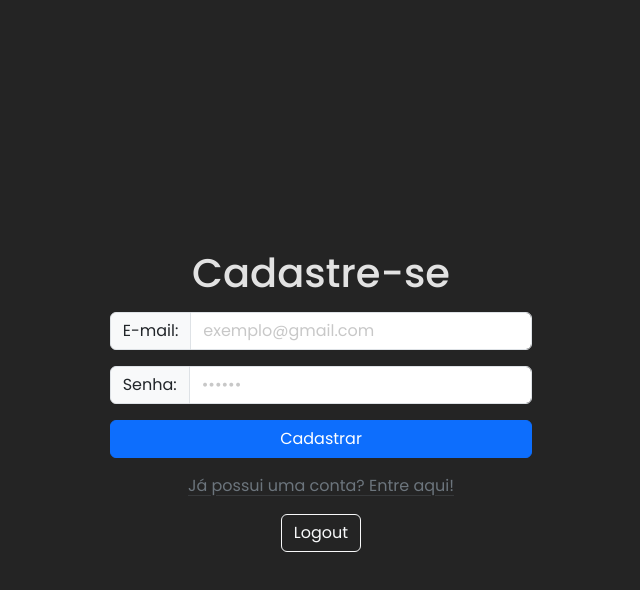
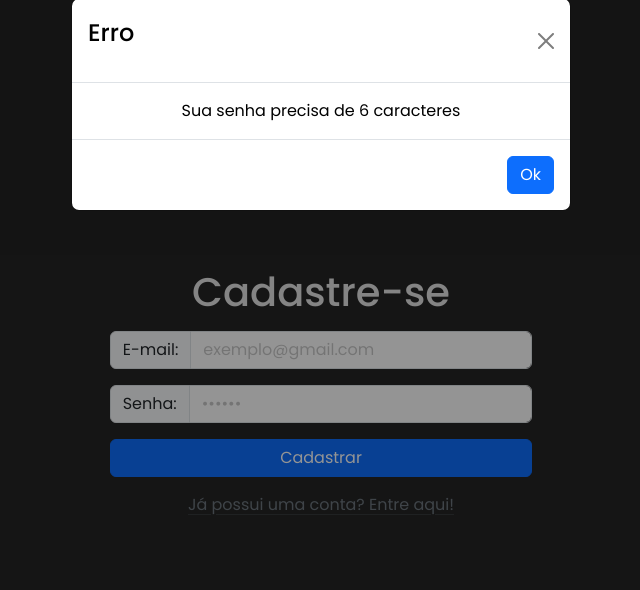
Before and after one commit to SenaNilo/Gerenciador-Tarefas-React, a React (Vite) app: page /cadastro in a window 1280 px wide. Both pictures are taken after a click on the button "Cadastrar". Shown: the top 590 px of the page, without its empty margins (319-959 px from the left). Built offline with nearby package versions, Linux system fonts and the light colour scheme; a web font is replaced by a local one.

Commit message:
Modal Made

```diff
--- a/src/App.css
+++ b/src/App.css
@@ -37,3 +37,19 @@ section.tarefas{
   height: auto;
   padding: 6rem 0 2rem 0;
 }
+
+/*    opacity: 1;
+    display: block;
+    color: black;*/
+
+.active{
+  opacity: 1!important;
+  display: block!important;
+  background: #0000006b;
+  color: black;
+}
+.desactive{
+  opacity: 0!important;
+  display: none!important;
+  color: black;
+}
--- a/src/App.tsx
+++ b/src/App.tsx
@@ -17,7 +17,7 @@ const router = createBrowserRouter([
   },
   {
     path: '/tarefas',
-    element: <Tarefas authorized={ false } />,
+    element: <Tarefas />,
   }
 ])
 
--- a/src/components/login/Cadastro.tsx
+++ b/src/components/login/Cadastro.tsx
@@ -1,50 +1,83 @@
 import { useState } from "react";
 import { auth } from "../../config/firebase";
+import { useNavigate } from "react-router-dom";
 import {
   createUserWithEmailAndPassword,
-  signOut,
 } from "firebase/auth";
 
-// const [user, setUser] = useState({});
-
-// function settingUser(){
-//   if(!auth.currentUser)
-//     setUser({email: "Null"})
-//   else
-//     setUser(auth.currentUser)
-// }
 
 const Cadastro = () => {
   //useState retorna um arr de dois valores, um para o valor atual e o outro para mudá-lo, useState(aqui vai o valor padrao)
   const [email, setEmail] = useState("");
   const [password, setPassword] = useState("");
+  const [modalActive, setModalActive] = useState(false);
+  const [modalError, setModalError] = useState(false);
+  const navigate = useNavigate();
 
   const registerInFirebase = async () => { // Pra quando o botao for disparado
     //Ele vai esperar uma autorização do firebase com o email e a senha para o banco
     if(password.length < 6)
-      alert("Sua senha precisa de 6 caracteres");
+      setModalError(true);
     else{
       try{
-        await createUserWithEmailAndPassword(auth, email, password);
+        await createUserWithEmailAndPassword(auth, email, password);//funcao do firebase
+        setModalActive(true);
       }catch (err){
         console.error(err);
       }
     }
   };
 
-  console.log(auth?.currentUser?.email);
-
-  const logOut = async () => {
-    try{
-      signOut(auth);
-    }catch (err){
-      console.error(err);
-    }
+  const fecharEntrar = () => {
+    setModalActive(false);
+    navigate("/tarefas");
+  }
+  const fechar = () => {
+    setModalError(false);
   }
 
 
   return (
     <>
+      {/* <!-- Modal --> */}
+      {/* O codigo abaixo é um operador ternario com o qual se o State of modalActive for true ele irá mostrar o modal, se nao nao ne */}
+      <div className={`${modalActive ? 'active' : 'desactive'} modal fade`} aria-labelledby="exampleModalLabel" aria-hidden="true">
+        {/* Bagulhinho para controlar o estado do Modal */}
+        <div className="modal-dialog mt-5">
+          <div className="modal-content">
+            <div className="modal-header">
+              <h1 className="modal-title fs-4" id="staticBackdropLabel">Sucesso!</h1>
+              <button type="button" className="btn-close" data-bs-dismiss="modal" aria-label="Close" onClick={ () => fecharEntrar() }></button>
+            </div>
+            <div className="modal-body">
+              Cadastro realizado com sucesso
+            </div>
+            <div className="modal-footer">
+              <button type="button" className="btn btn-primary" onClick={ () => fecharEntrar() }>Ok</button>
+            </div>
+          </div>
+        </div>
+      </div>
+      {/* Modal de error */}
+      <div className={`${modalError ? 'active' : 'desactive'} modal fade`} aria-labelledby="exampleModalLabel" aria-hidden="true">
+        {/* Bagulhinho para controlar o estado do Modal */}
+        <div className="modal-dialog mt-5">
+          <div className="modal-content">
+            <div className="modal-header">
+              <h1 className="modal-title fs-4" id="staticBackdropLabel">Erro</h1>
+              <button type="button" className="btn-close" data-bs-dismiss="modal" aria-label="Close" onClick={ () => fechar() }></button>
+            </div>
+            <div className="modal-body">
+              Sua senha precisa de 6 caracteres
+            </div>
+            <div className="modal-footer">
+              <button type="button" className="btn btn-primary" onClick={ () => fechar() }>Ok</button>
+            </div>
+          </div>
+        </div>
+      </div>
+
+      {/* Forms */}
       <div className="form">
         <h1>Cadastre-se</h1>
 
@@ -81,7 +114,6 @@ const Cadastro = () => {
       <p className="text-body-primary mt-3">
         <a href="/" className="link-secondary link-offset-2 link-underline-opacity-25 link-underline-opacity-100-hover">Já possui uma conta? Entre aqui!</a>
       </p>
-      <button className="btn btn-outline-light" onClick={ logOut }>Logout</button>
     </>
   )
 }
--- a/src/components/login/Login.tsx
+++ b/src/components/login/Login.tsx
@@ -1,33 +1,56 @@
 import { auth } from '../../config/firebase';
 import { signInWithEmailAndPassword } from 'firebase/auth';
+import { useNavigate } from "react-router-dom"
 
 import { useState } from 'react';
 // import { AuthContext } from '../../contexts/authCont.jsx';
 
 const Login = () => {
-  // const { userLoggedIn } = useAuth();
-  // const [currentUser, setCurrentUser] = useState(null);
-  // const [userLoggedIn, setUserLoggedIn] = useState(false);
-  // const [loading, setLoading] = useState(true);
-
   const [ email, setEmail ] = useState('');
   const [ password, setPassword ] = useState('');
-  // const [ isSigningIn, setIsSigningIn ] = useState(false);
-  // const [ errMessage, setErrMessage ] = useState(false);
+  const [modalError, setModalError] = useState(false);
 
-  console.log(auth?.currentUser?.email);
+  let navigate = useNavigate();
+
+  if(auth?.currentUser?.email){
+    console.log("logado");
+    navigate('/tarefas');
+  }
+  // console.log(auth?.currentUser?.email);
 
   async function signInWithFirebase() {
     try{
       await signInWithEmailAndPassword(auth, email, password);
+      navigate('/tarefas');
     }catch (err){
       console.error(err);
+      setModalError(true);
     }
   }
 
 
   return (
     <>
+    {/* Modal de error */}
+      <div className={`${modalError ? 'active' : 'desactive'} modal fade`} aria-labelledby="exampleModalLabel" aria-hidden="true">
+        {/* Bagulhinho para controlar o estado do Modal */}
+        <div className="modal-dialog mt-5">
+          <div className="modal-content">
+            <div className="modal-header">
+              <h1 className="modal-title fs-4" id="staticBackdropLabel">Erro</h1>
+              <button type="button" className="btn-close" data-bs-dismiss="modal" aria-label="Close" onClick={ () => setModalError(false) }></button>
+            </div>
+            <div className="modal-body">
+              E-mail ou senha inválidos
+            </div>
+            <div className="modal-footer">
+              <button type="button" className="btn btn-primary" onClick={ () =>  setModalError(false) }>Ok</button>
+            </div>
+          </div>
+        </div>
+      </div>
+
+    {/* Form */}
       <div className='form'>
         <h1>Log-In</h1>
 
@@ -49,7 +72,6 @@ const Login = () => {
             <a href="/cadastro" className="link-secondary link-offset-2 link-underline-opacity-25 link-underline-opacity-100-hover">Não possui uma conta? Cadastre-se!</a>
           </p>
       </div>
-
     </>
   )
 }
--- a/src/components/system/Tarefas.tsx
+++ b/src/components/system/Tarefas.tsx
@@ -1,10 +1,22 @@
+import { signOut } from 'firebase/auth';
+import { auth } from '../../config/firebase';
 import '../../tarefas.css';
-import { redi } from 'react-router-dom'
+import { useNavigate } from 'react-router-dom'
 
 const Tarefas = () => {
-    let toLogin = useHref("/login");
-    if(!authorized){
-        return <redirect to="/login" />
+    // let toLogin = useHref("/login");
+    // if(!authorized){
+    //     return <redirect to="/login" />
+    // }
+    let navigate = useNavigate();
+
+    const logOut = async () => {
+        try{
+            signOut(auth);
+            navigate('/')
+        }catch (err){
+            console.error(err);
+        }
     }
 
     return(
@@ -12,7 +24,8 @@ const Tarefas = () => {
             <header className='container p-4 mt-4'>
                 <div className='row'>
                     <h1 className='col text-start'>Gerenciador de Tarefas</h1>
-                    <button type="button" className="fs-5 col-3 btn btn-success">Adicionar Tarefa</button>
+                    <button type="button" className="fs-5 m-1 col-3 btn btn-success">Adicionar Tarefa</button>
+                    <button className="btn btn-outline-light m-1 fs-6 col-1" onClick={ logOut }>Logout</button>
                 </div>
             </header>
 
```
